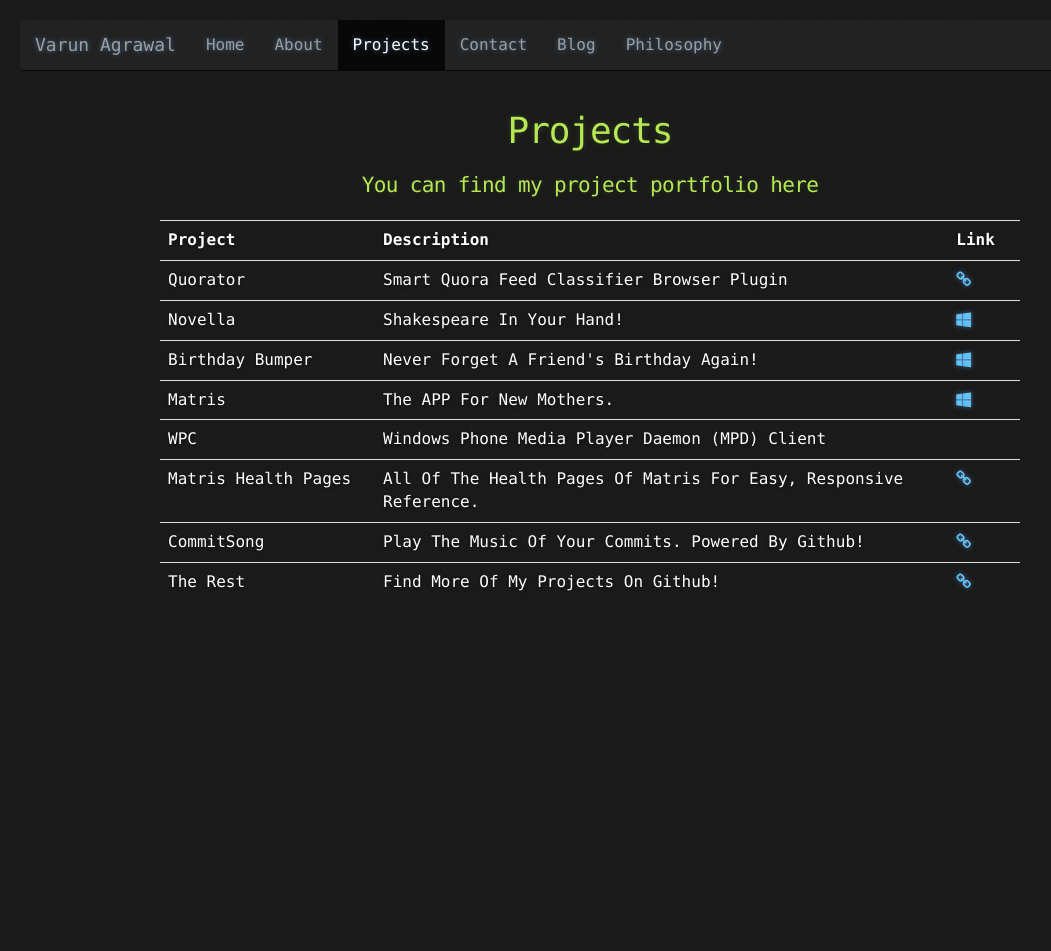
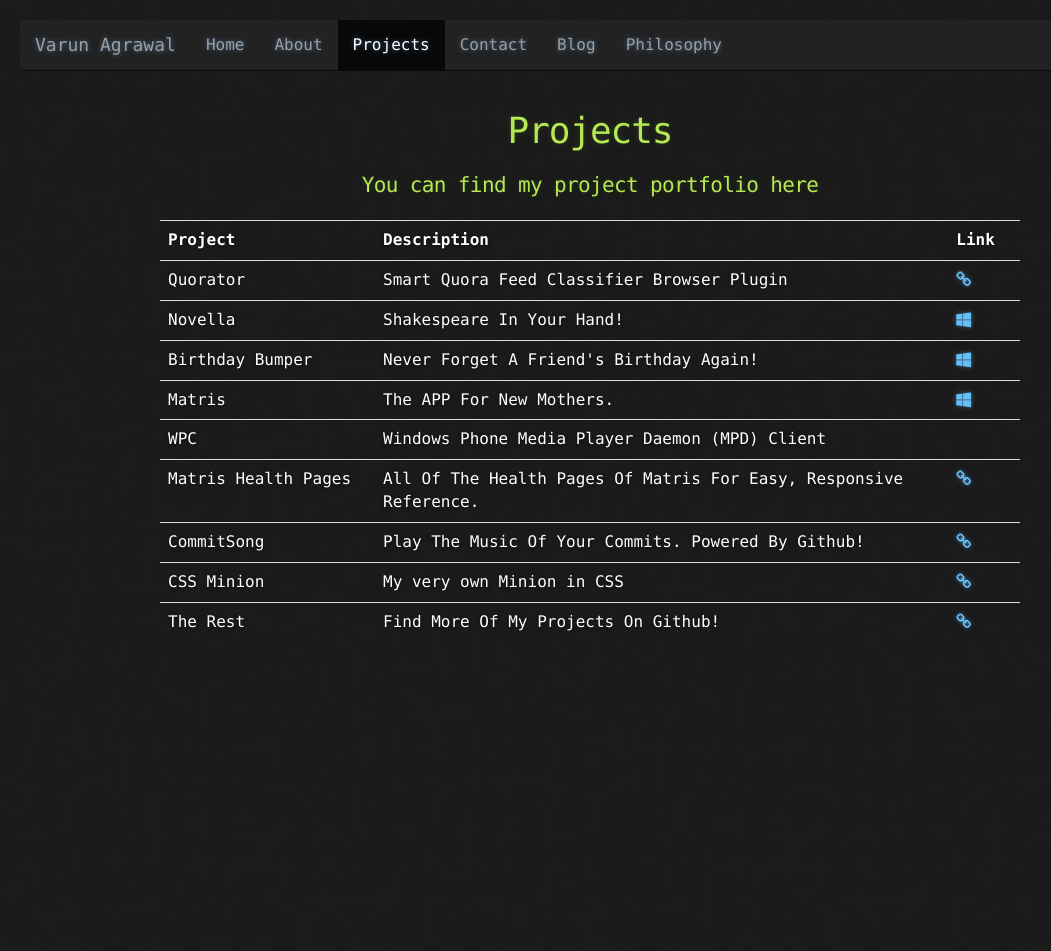
Before and after one commit to varunagrawal/varunagrawal.github.io, a Jekyll site: the page built from projects.html, in a window 1280 px wide. Shown: the whole page, without its empty margins (50-1101 px from the left). Built offline with Jekyll 4.4.1, drawn with Linux system fonts in a browser that asks for light colours; nearby versions of some CDN libraries.

Commit message:
Added minion link to projects page

```diff
--- a/projects.html
+++ b/projects.html
@@ -57,6 +57,11 @@ permalink: /projects/
                     <td class="col-xs-1 col-sm-1 col-md-1"><a href="http://www.varunagrawal.me/commitsong/index.html" target="_blank"><i class="fa fa-link"></i></a></td>
                 </tr>
                 <tr>
+                    <td class="col-xs-3 col-sm-3 col-md-3">CSS Minion</td>
+                    <td class="col-xs-8 col-sm-8 col-md-8">My very own Minion in CSS</td>
+                    <td class="col-xs-1 col-sm-1 col-md-1"><a href="/minions/index.html" target="_blank"><i class="fa fa-link"></i></a></td>
+                </tr>
+                <tr>
                     <td class="col-xs-3 col-sm-3 col-md-3">The Rest</td>
                     <td class="col-xs-8 col-sm-8 col-md-8">Find More Of My Projects On Github!</td>
                     <td class="col-xs-1 col-sm-1 col-md-1"><a href="https://github.com/varunagrawal" target="_blank"><i class="fa fa-link"></i></a></td>
```
